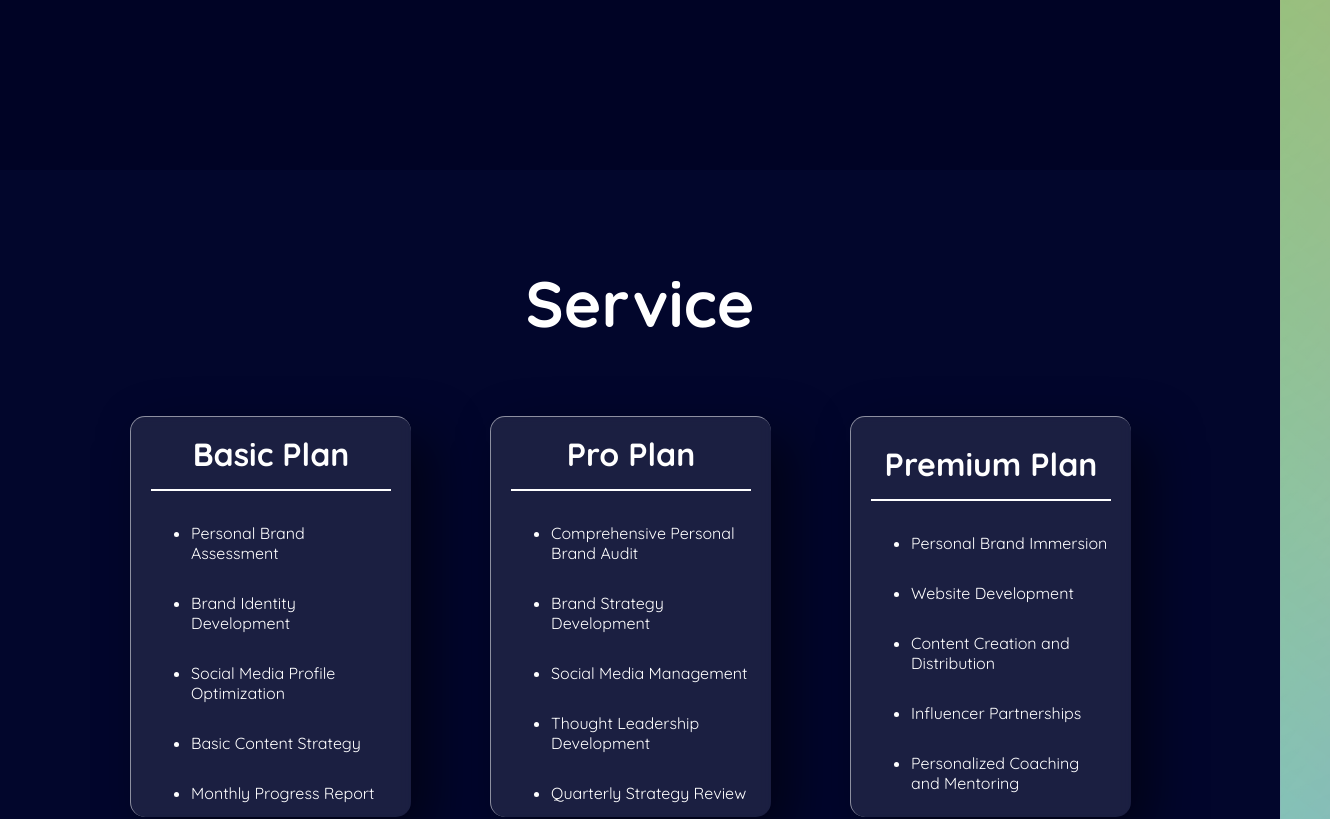
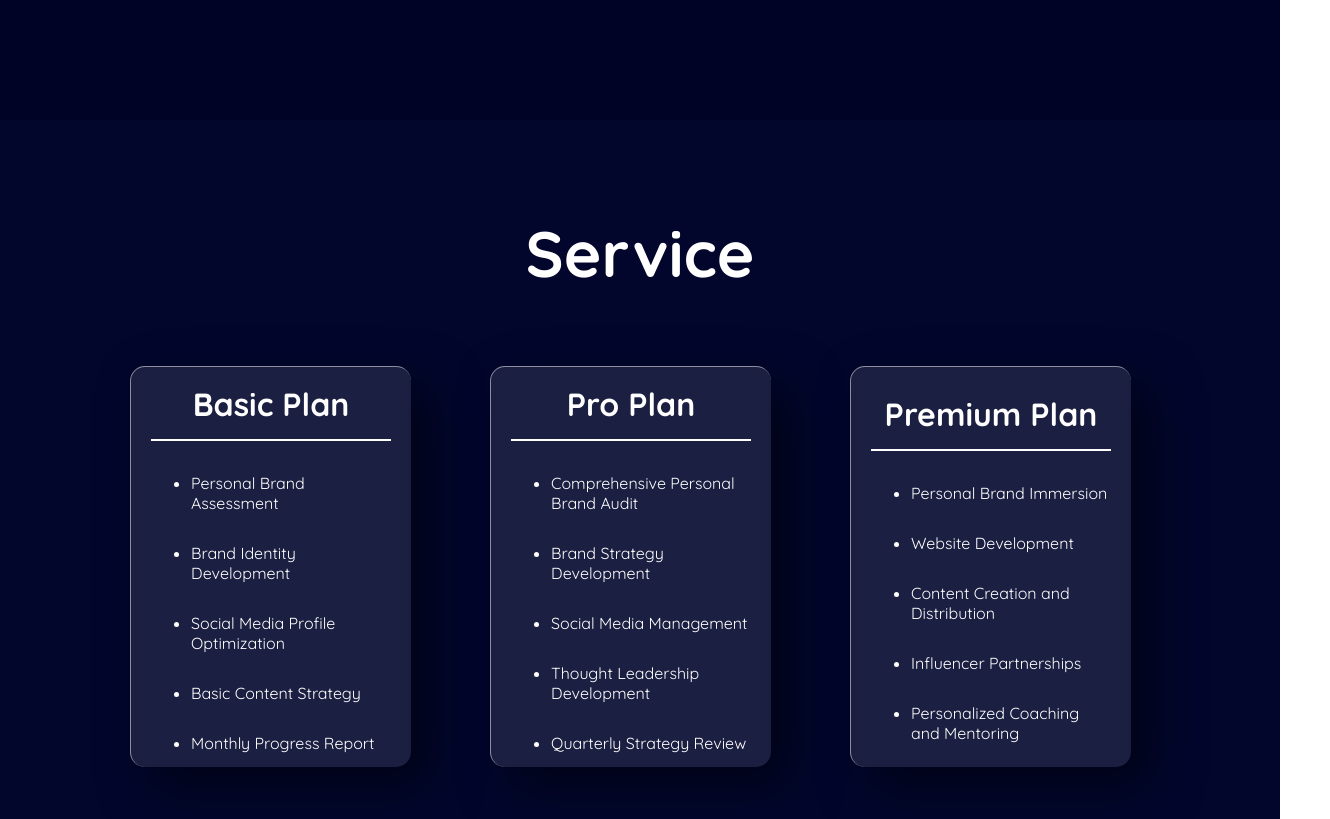
Before and after one commit to NZpatelK/Personal-Branding-1, a React (Create React App) app: page / in a window 1280 px wide. Shown: the part 2420-3239 px from the top of the page, 1330 px wide, since content can reach past the window. Built offline with nearby package versions, Linux system fonts and the light colour scheme.

Commit message:
update and fix the issues in Service

```diff
--- a/src/App.css
+++ b/src/App.css
@@ -1,2 +1,4 @@
 body{
-    background: linear-gradient(217deg, rgba(255,0,0,.8), rgba(255,0,0,0) 70.71%),            linear-gradient(127deg, rgba(0,255,0,.8), rgba(0,255,0,0) 70.71%),            linear-gradient(336deg, rgba(0,0,255,.8), rgba(0,0,255,0) 70.71%);}
+    background: linear-gradient(217deg, rgba(255,0,0,.8), rgba(255,0,0,0) 70.71%),            linear-gradient(127deg, rgba(0,255,0,.8), rgba(0,255,0,0) 70.71%),            linear-gradient(336deg, rgba(0,0,255,.8), rgba(0,0,255,0) 70.71%);
+    width: 100vw;
+}
--- a/src/App.tsx
+++ b/src/App.tsx
@@ -18,7 +18,6 @@ function App() {
       <MyWork/>
       <Service/>
       <Testimonial/>
-      <div className="ball"></div>
       <ContactForm/>
 
     </div>
--- a/src/Components/Service.tsx
+++ b/src/Components/Service.tsx
@@ -1,72 +1,48 @@
 import React from 'react';
 import '../Styles/Service.css'
 import Tilt from 'react-parallax-tilt';
-import { fadeIn } from '../utils/motion';
 import { motion } from 'framer-motion';
+import { ServiceData } from '../Data/SerivceData';
+import { setMotion } from '../utils/SetMotion';
 
-
+interface serviceData {
+    title: string,
+    listOfPlan: string[]
+}
 
 const Service: React.FC = () => {
 
-    const DesktopflipContainer = fadeIn('up', 'tween', 0.5, 0.5);
-
-    const desktopHeaderMotion = fadeIn('up', 'tween', 0, 0.5);
 
     return (
-        <div className="ServicePage" id='service'>
-            <div className="ServiceBody">
-                <motion.div variants={desktopHeaderMotion}
+        <div className="ServiceBody" id='service'>
+
+            <motion.div variants={setMotion.FadeInUpMotion}
                 initial="hidden"
                 whileInView="show">
                 <h1 className='title'>Service</h1>
             </motion.div>
-                <motion.div className="ServiceContainer" variants={DesktopflipContainer}
+
+            <motion.div className="ServiceContainer" variants={setMotion.FadeInUpMotion05s}
                 initial="hidden"
                 whileInView="show">
-                    <Tilt>
-                        <div className="ServiceCard">
+
+                {ServiceData.map((item: serviceData, index) => {
+                    return (
+
+                        <Tilt className='ServiceCard' key={index}>
                             <div className="ServiceContent">
-                                <h3>Basic Plan</h3>
+                                <h3>{item.title}</h3>
                                 <ul>
-                                    <li>Personal Brand Assessment</li>
-                                    <li>Brand Identity Development</li>
-                                    <li>Social Media Profile Optimization</li>
-                                    <li>Basic Content Strategy</li>
-                                    <li>Monthly Progress Report</li>
+                                    {item.listOfPlan.map((value, index) => {
+                                        return (<li key={index}>{value}</li>);
+                                    })}
                                 </ul>
                             </div>
-                        </div>
                         </Tilt>
-                    <Tilt>
-                        <div className="ServiceCard">
-                            <div className="ServiceContent">
-                                <h3>Pro Plan</h3>
-                                <ul>
-                                    <li>Comprehensive Personal Brand Audit</li>
-                                    <li>Brand Strategy Development</li>
-                                    <li>Social Media Management</li>
-                                    <li>Thought Leadership Development</li>
-                                    <li>Quarterly Strategy Review</li>
-                                </ul>
-                            </div>
-                        </div>
-                    </Tilt>
-                    <Tilt>
-                        <div className="ServiceCard">
-                            <div className="ServiceContent">
-                                <h3>Premium Plan</h3>
-                                <ul>
-                                    <li>Personal Brand Immersion</li>
-                                    <li>Website Development</li>
-                                    <li>Content Creation and Distribution</li>
-                                    <li>Influencer Partnerships</li>
-                                    <li>Personalized Coaching and Mentoring</li>
-                                </ul>
-                            </div>
-                        </div>
-                    </Tilt>
+                    );
+                })}
+
             </motion.div>
-            </div>
         </div>
     );
 };
--- /dev/null
+++ b/src/Data/SerivceData.tsx
@@ -0,0 +1,32 @@
+export const ServiceData = [
+    {
+        title: "Basic Plan",
+        listOfPlan: [
+            'Personal Brand Assessment',
+            'Brand Identity Development',
+            'Social Media Profile Optimization',
+            'Basic Content Strategy',
+            'Monthly Progress Report'
+        ],
+    },
+    {
+        title: "Pro Plan",
+        listOfPlan: [
+            'Comprehensive Personal Brand Audit',
+            'Brand Strategy Development',
+            'Social Media Management',
+            'Thought Leadership Development',
+            'Quarterly Strategy Review'
+        ],
+    },
+    {
+        title: "Premium Plan",
+        listOfPlan: ['Personal Brand Immersion',
+            'Website Development',
+            'Content Creation and Distribution',
+            'Influencer Partnerships',
+            'Personalized Coaching and Mentoring'
+        ],
+    },
+
+]
--- a/src/Styles/MyWork.css
+++ b/src/Styles/MyWork.css
@@ -1,7 +1,7 @@
 @import url('https://fonts.googleapis.com/css2?family=Quicksand:wght@300;400;500;600;700&display=swap');
 
 .myProjectSection {
-  padding: 50px 0 200px 0;
+  padding: 150px 0;
   top: 0;
   left: 0;
   height: auto;
@@ -38,7 +38,6 @@
   align-items: center;
   z-index: 0;
   gap: 100px 50px;
-  padding: 50px 50px;
 }
 
 .wrapper,
@@ -138,7 +137,7 @@
   color: white;
   padding: 10px 20px;
   top: 5px;
-
+  box-shadow: rgb(0, 106, 255) 0px 2px 4px, rgba(0, 106, 255, 0.3) 0px 7px 13px -3px, rgba(0, 106, 255, 0.2) 0px -3px 0px inset;
 }
 
 
--- a/src/Styles/Service.css
+++ b/src/Styles/Service.css
@@ -1,20 +1,13 @@
 @import url('https://fonts.googleapis.com/css2?family=Quicksand:wght@300;400;500;600;700&display=swap');
-
-.ServicePage {
-    margin: 0;
-    padding: 0;
-    box-sizing: border-box;
-    position: relative;
-    font-family: 'Quicksand', sans-serif;
-}
 
 .ServiceBody {
     justify-content: center;
     align-items: center;
     min-height: 100%;
     background-color: #02062c;
-    padding: 50px 0px 100px 0;
+    padding: 50px 0 100px 0;
     width: 100vw;
+    font-family: 'Quicksand', sans-serif;
 }
 
 .ServiceBody .title {
```
Lines whose indentation alone changed are shown as unchanged.
